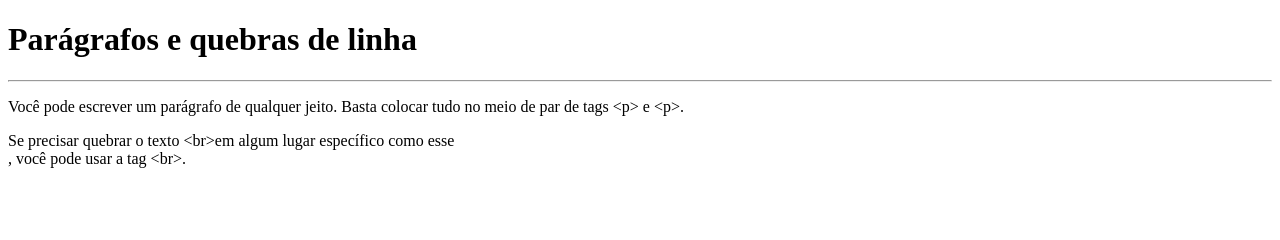
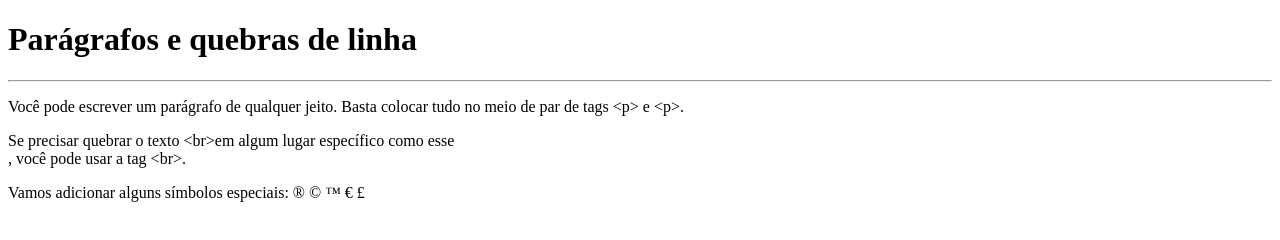
Before and after one commit to AlmaNegr/Estudos-html-css, a plain HTML site: page Cap05/ex002.html in a window 1280 px wide. Drawn offline with Linux system fonts and the light colour scheme.

Commit message:
Simbolo
aula sobre simbolos.

```diff
--- a/Cap05/ex002.html
+++ b/Cap05/ex002.html
@@ -10,5 +10,13 @@
     <hr>
     <p>Você pode escrever um parágrafo de qualquer jeito. Basta colocar tudo no meio de par de tags &lt;p&gt; e &lt;p&gt;.</p><!-- LESS THAN / GREATER THAN -->
     <p>Se precisar quebrar o texto &lt;br&gt;em algum lugar específico como esse<br>, você pode usar a tag &lt;br&gt;.</p>
+    <p>Vamos adicionar alguns símbolos especiais:
+        &reg;
+        &copy;
+        &trade;
+        &euro;
+        &pound;
+
+    </p>
 </body>
 </html>
```
